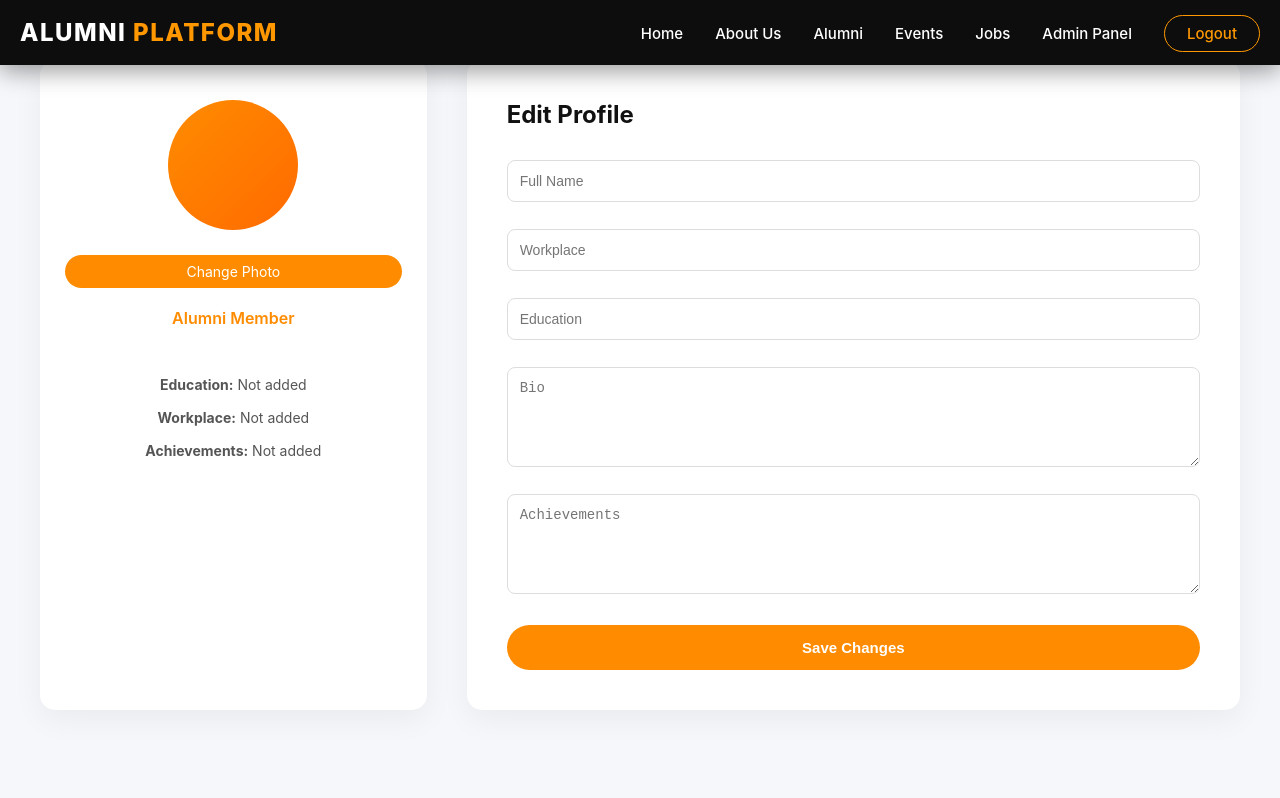
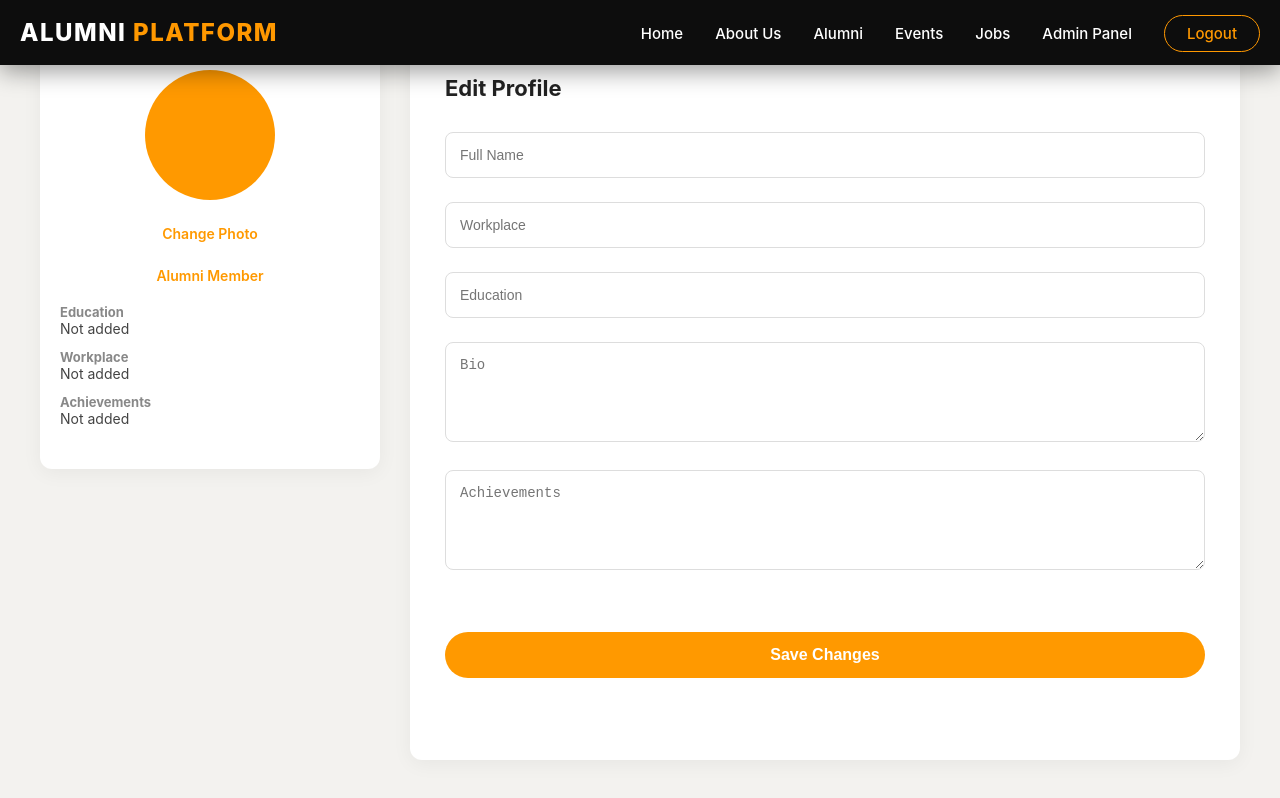
Before and after one commit to kunalgautam0076-pixel/Alumni-Platform, a React (Vite) app in the folder frontend/: page /dashboard in a window 1280 px wide. Built offline with nearby package versions, Linux system fonts and the light colour scheme; no server answers; sample sign-in values are in the browser's storage.

Commit message:
New adminroute

```diff
--- a/frontend/src/components/AdminRoute.jsx
+++ b/frontend/src/components/AdminRoute.jsx
@@ -1,16 +1,17 @@
 import { Navigate } from "react-router-dom";
+import { useAuth } from "../context/AuthContext";
 
 export default function AdminRoute({ children }) {
+  const { user, loading } = useAuth();
 
-  const token = localStorage.getItem("alumni_token");
-  const user = JSON.parse(localStorage.getItem("alumni_user"));
+  if (loading) return null; // prevent early redirect
 
-  if (!token) {
-    return <Navigate to="/login" />;
+  if (!user) {
+    return <Navigate to="/login" replace />;
   }
 
-  if (!user || user.role !== "admin") {
-    return <Navigate to="/" />;
+  if (user.role !== "admin") {
+    return <Navigate to="/" replace />;
   }
 
   return children;
--- a/frontend/src/components/AlumniDashboard.css
+++ b/frontend/src/components/AlumniDashboard.css
@@ -1,133 +1,224 @@
-.alumni-main {
-  min-height: 100vh;
-  background: #f5f7fa;
-  padding: 60px 20px;
+/* =========================
+   RESET + GLOBAL FIX
+========================= */
+
+* {
+  margin: 0;
+  padding: 0;
+  box-sizing: border-box;
 }
 
-.alumni-grid {
-  max-width: 1200px;
-  margin: auto;
-  display: grid;
-  grid-template-columns: 1fr 2fr;
-  gap: 40px;
+body {
+  background: #f3f2ef !important;
+  font-family: "Segoe UI", sans-serif;
 }
 
-/* LEFT CARD */
-.alumni-card {
-  background: white;
-  padding: 40px 25px;
-  border-radius: 15px;
-  text-align: center;
-  box-shadow: 0 10px 30px rgba(0,0,0,0.05);
+/* =========================
+   MAIN WRAPPER
+========================= */
+
+.alumni-1 {
+  min-height: 100vh;
+  width: 100%;
+  background: #f3f2ef;
+  padding: 40px 20px;
+  display: flex;
+  justify-content: center;
 }
 
-.alumni-image-box {
-  margin-bottom: 15px;
+/* =========================
+   GRID CONTAINER
+========================= */
+
+.alumni-2 {
+  width: 100%;
+  max-width: 1200px;
+  display: grid;
+  grid-template-columns: 340px 1fr;
+  gap: 30px;
 }
 
-.alumni-image-box img {
+/* =========================
+   LEFT PROFILE CARD
+========================= */
+
+.alumni-3 {
+  background: #ffffff;
+  border-radius: 12px;
+  padding: 30px 20px;
+  box-shadow: 0 4px 20px rgba(0, 0, 0, 0.05);
+  text-align: center;
+  height: fit-content;
+}
+
+/* Profile Image */
+.alumni-img-wrapper {
   width: 130px;
   height: 130px;
+  margin: 0 auto 15px auto;
   border-radius: 50%;
-  object-fit: cover;
-  border: 4px solid #ff8c00;
-}
-
-.alumni-avatar {
-  width: 130px;
-  height: 130px;
-  border-radius: 50%;
-  background: linear-gradient(135deg, #ff8c00, #ff6a00);
+  overflow: hidden;
+  background: #ff9900;
   display: flex;
   align-items: center;
   justify-content: center;
-  font-size: 50px;
-  color: white;
-  margin: auto;
 }
 
-.upload-btn {
-  display: inline-block;
-  margin: 10px 0 20px;
-  background: #ff8c00;
-  color: white;
-  padding: 8px 18px;
-  border-radius: 25px;
-  cursor: pointer;
-  font-size: 14px;
+.alumni-img-wrapper img {
+  width: 100%;
+  height: 100%;
+  object-fit: cover;
 }
 
-.upload-btn:hover {
-  background: #ff7000;
+.alumni-avatar-letter {
+  font-size: 40px;
+  color: white;
+  font-weight: bold;
+}
+
+/* Upload Button */
+
+.alumni-upload-btn {
+  display: inline-block;
+  margin-top: 10px;
+  margin-bottom: 20px;
+  font-size: 14px;
+  color: #ff9900;
+  cursor: pointer;
+  font-weight: 600;
+}
+
+/* Name + Role */
+
+.alumni-3 h2 {
+  font-size: 22px;
+  margin-bottom: 5px;
+  color: #222;
 }
 
 .alumni-role {
-  color: #ff8c00;
+  color: #ff9900;
+  font-size: 14px;
+  margin-bottom: 20px;
   font-weight: 600;
-  margin-bottom: 15px;
 }
 
-.alumni-info p {
-  font-size: 14px;
-  margin: 8px 0;
+/* Info Section */
+
+.alumni-info-box {
+  text-align: left;
+  margin-top: 15px;
 }
 
-/* RIGHT FORM */
-.alumni-form-card {
-  background: white;
-  padding: 40px;
-  border-radius: 15px;
-  box-shadow: 0 10px 30px rgba(0,0,0,0.05);
+.alumni-info-box p {
+  margin-bottom: 12px;
+  font-size: 14px;
+  color: #444;
 }
 
-.alumni-form-card h2 {
-  margin-bottom: 25px;
+.alumni-info-box strong {
+  display: block;
+  font-size: 13px;
+  color: #888;
 }
 
-.alumni-form-card form {
-  display: flex;
-  flex-direction: column;
-  gap: 15px;
+/* =========================
+   RIGHT FORM CARD
+========================= */
+
+.alumni-4 {
+  background: #ffffff;
+  border-radius: 12px;
+  padding: 35px;
+  box-shadow: 0 4px 20px rgba(0, 0, 0, 0.05);
 }
 
-.alumni-form-card input,
-.alumni-form-card textarea {
-  padding: 12px;
+.alumni-4 h2 {
+  margin-bottom: 25px;
+  font-size: 22px;
+  color: #222;
+}
+
+/* Form Inputs */
+
+.alumni-4 input,
+.alumni-4 textarea {
+  width: 100%;
+  padding: 14px;
+  margin-bottom: 18px;
   border-radius: 8px;
   border: 1px solid #ddd;
   font-size: 14px;
-  outline: none;
+  transition: all 0.3s ease;
 }
 
-.alumni-form-card textarea {
+.alumni-4 input:focus,
+.alumni-4 textarea:focus {
+  outline: none;
+  border-color: #ff9900;
+  box-shadow: 0 0 0 3px rgba(255, 153, 0, 0.15);
+}
+
+.alumni-4 textarea {
   min-height: 100px;
   resize: vertical;
 }
 
-.alumni-form-card input:focus,
-.alumni-form-card textarea:focus {
-  border-color: #ff8c00;
-}
+/* Save Button */
 
 .alumni-save-btn {
-  background: #ff8c00;
-  color: white;
+  width: 100%;
   padding: 14px;
+  background: #ff9900;
   border: none;
   border-radius: 30px;
+  font-size: 16px;
+  font-weight: 600;
+  color: #fff;
   cursor: pointer;
-  font-weight: 600;
-  margin-top: 10px;
-  transition: 0.3s;
+  transition: 0.3s ease;
 }
 
 .alumni-save-btn:hover {
-  background: #ff6a00;
+  background: #e68900;
+  transform: translateY(-2px);
 }
 
-/* RESPONSIVE */
+/* =========================
+   RESPONSIVE DESIGN
+========================= */
+
+@media (max-width: 1024px) {
+  .alumni-2 {
+    grid-template-columns: 280px 1fr;
+  }
+}
+
 @media (max-width: 900px) {
-  .alumni-grid {
+  .alumni-2 {
     grid-template-columns: 1fr;
   }
+
+  .alumni-3 {
+    margin-bottom: 20px;
+  }
 }
+
+@media (max-width: 600px) {
+  .alumni-1 {
+    padding: 20px 10px;
+  }
+
+  .alumni-4 {
+    padding: 25px;
+  }
+
+  .alumni-img-wrapper {
+    width: 110px;
+    height: 110px;
+  }
+
+  .alumni-avatar-letter {
+    font-size: 32px;
+  }
+}
--- a/frontend/src/components/AlumniDashboard.jsx
+++ b/frontend/src/components/AlumniDashboard.jsx
@@ -21,6 +21,7 @@ export default function AlumniDashboard() {
     if (!user) return;
 
     const fetchProfile = async () => {
+      try {
         const res = await api.get("/api/alumni/me");
         setProfile(res.data);
 
@@ -36,6 +37,9 @@ export default function AlumniDashboard() {
         if (res.data.profileImage) {
           setPreview(`http://localhost:5000${res.data.profileImage}`);
         }
+      } catch (err) {
+        console.log(err);
+      }
     };
 
     fetchProfile();
@@ -47,41 +51,53 @@ export default function AlumniDashboard() {
   const handleImage = (e) => {
     const file = e.target.files[0];
     setForm({ ...form, profileImage: file });
-    if (file) setPreview(URL.createObjectURL(file));
+
+    if (file) {
+      setPreview(URL.createObjectURL(file));
+    }
   };
 
   const handleSave = async (e) => {
     e.preventDefault();
 
+    try {
       const data = new FormData();
+
       Object.keys(form).forEach((key) => {
-      if (form[key]) data.append(key, form[key]);
+        if (form[key]) {
+          data.append(key, form[key]);
+        }
       });
 
       const res = await api.put("/api/alumni/me/update", data);
       setProfile(res.data);
+
       alert("Profile updated successfully ✅");
+    } catch (err) {
+      alert("Update failed ❌");
+    }
   };
 
   if (!user) return <div className="alumni-loading">Loading...</div>;
 
   return (
-    <div className="alumni-main">
-      <div className="alumni-grid">
+    <div className="alumni-1">
+      <div className="alumni-2">
 
         {/* LEFT PROFILE CARD */}
-        <div className="alumni-card">
-          <div className="alumni-image-box">
+        <div className="alumni-3">
+
+          <div className="alumni-img-wrapper">
             {preview ? (
               <img src={preview} alt="Profile" />
             ) : (
-              <div className="alumni-avatar">
+              <div className="alumni-avatar-letter">
                 {profile?.name?.charAt(0)?.toUpperCase()}
               </div>
             )}
           </div>
 
-          <label className="upload-btn">
+          <label className="alumni-upload-btn">
             Change Photo
             <input type="file" onChange={handleImage} hidden />
           </label>
@@ -89,23 +105,66 @@ export default function AlumniDashboard() {
           <h2>{profile?.name}</h2>
           <p className="alumni-role">Alumni Member</p>
 
-          <div className="alumni-info">
-            <p><strong>Education:</strong> {profile?.education || "Not added"}</p>
-            <p><strong>Workplace:</strong> {profile?.workplace || "Not added"}</p>
-            <p><strong>Achievements:</strong> {profile?.achievements || "Not added"}</p>
+          <div className="alumni-info-box">
+            <p>
+              <strong>Education</strong>
+              {profile?.education || "Not added"}
+            </p>
+
+            <p>
+              <strong>Workplace</strong>
+              {profile?.workplace || "Not added"}
+            </p>
+
+            <p>
+              <strong>Achievements</strong>
+              {profile?.achievements || "Not added"}
+            </p>
           </div>
         </div>
 
         {/* RIGHT EDIT FORM */}
-        <div className="alumni-form-card">
+        <div className="alumni-4">
           <h2>Edit Profile</h2>
 
           <form onSubmit={handleSave}>
-            <input name="name" value={form.name} onChange={handleChange} placeholder="Full Name" />
-            <input name="workplace" value={form.workplace} onChange={handleChange} placeholder="Workplace" />
-            <input name="education" value={form.education} onChange={handleChange} placeholder="Education" />
-            <textarea name="bio" value={form.bio} onChange={handleChange} placeholder="Bio" />
-            <textarea name="achievements" value={form.achievements} onChange={handleChange} placeholder="Achievements" />
+            <input
+              type="text"
+              name="name"
+              value={form.name}
+              onChange={handleChange}
+              placeholder="Full Name"
+            />
+
+            <input
+              type="text"
+              name="workplace"
+              value={form.workplace}
+              onChange={handleChange}
+              placeholder="Workplace"
+            />
+
+            <input
+              type="text"
+              name="education"
+              value={form.education}
+              onChange={handleChange}
+              placeholder="Education"
+            />
+
+            <textarea
+              name="bio"
+              value={form.bio}
+              onChange={handleChange}
+              placeholder="Bio"
+            />
+
+            <textarea
+              name="achievements"
+              value={form.achievements}
+              onChange={handleChange}
+              placeholder="Achievements"
+            />
 
             <button type="submit" className="alumni-save-btn">
               Save Changes
```
Lines whose indentation alone changed are shown as unchanged.
